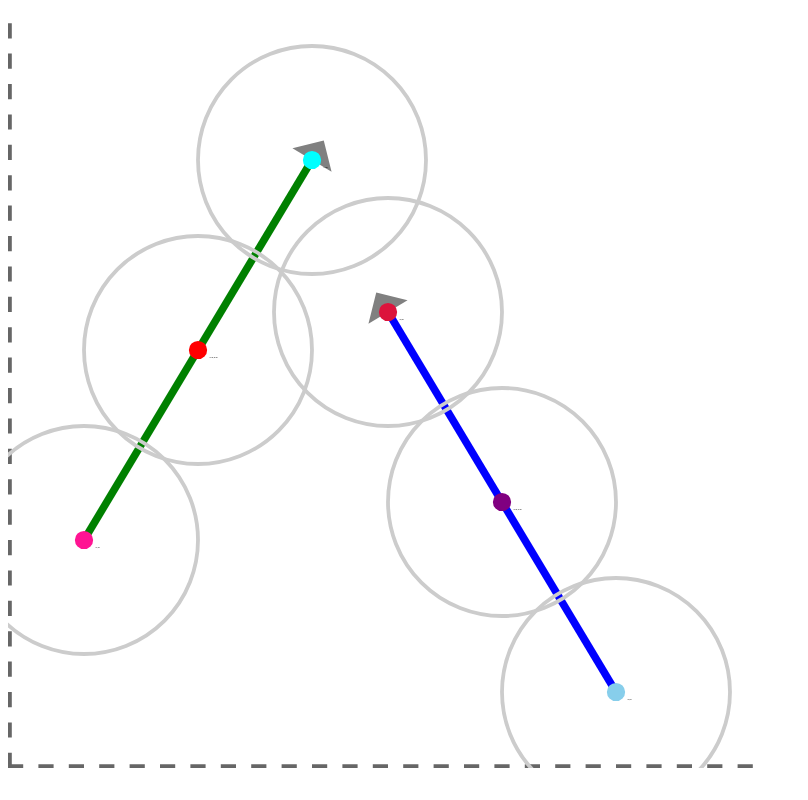
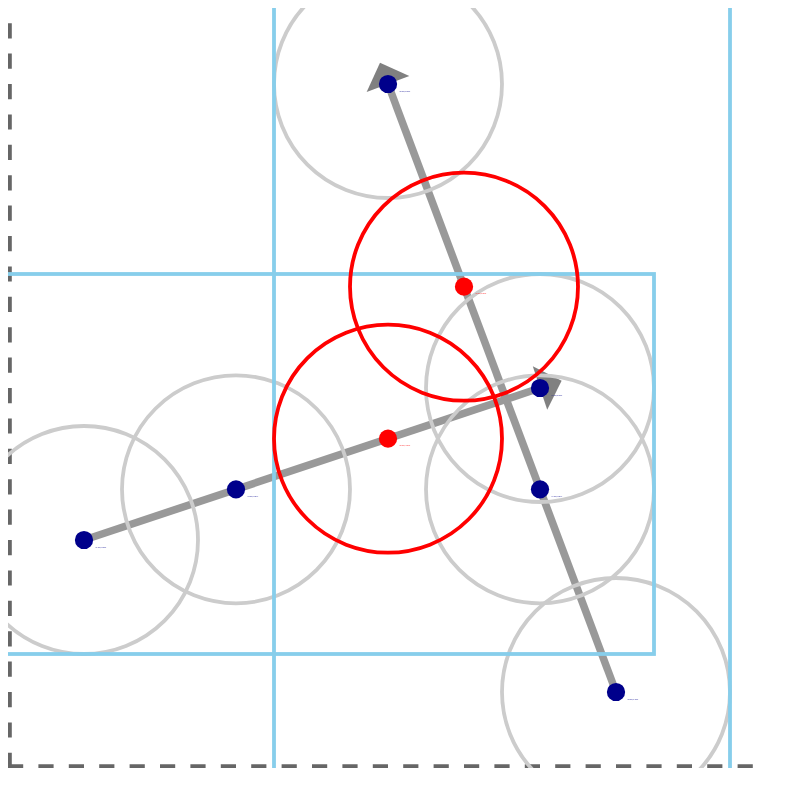
Before and after one commit to nikosandronikos/spacebattle, a plain HTML site: page prototype/collision.html in a window 1280 px wide. Shown: the whole page, without its empty margins (0-808 px from the left). Drawn offline with Linux system fonts and the light colour scheme.

Commit message:
Prototype finding collision point.

```diff
--- a/prototype/collision.html
+++ b/prototype/collision.html
@@ -7,7 +7,10 @@
 
 const segments = [];
 const points = [];
+const rects = [];
 const colours = ['green', 'blue', 'red', 'purple', 'cyan', 'crimson', 'deeppink', 'skyblue', 'indigo', 'orange'];
+
+const collisionPoints = [];
 
 const boundingRadius = 1.5;
 
@@ -53,7 +56,8 @@ function drawPoint(point, colour) {
     text.setAttribute('y', '0');
     text.setAttribute('font-size', '0.03');
     text.setAttribute('transform', `scale(1,-1) translate(${point.x+0.15},-${point.y-0.1})`);
-    text.innerHTML = `(${point.x},${point.y})`;
+    text.setAttribute('fill', colour);
+    text.innerHTML = `(${point.x.toFixed(2)},${point.y.toFixed(2)})`;
     document.querySelector('#gameobjects').appendChild(text);
 }
 
@@ -68,58 +72,71 @@ function drawBoundary(position, colour) {
     document.querySelector('#gameobjects').appendChild(circle);
 }
 
+function drawRect(rect, colour) {
+    const e = document.createElementNS('http://www.w3.org/2000/svg', 'rect');
+    e.x.baseVal.value = rect.x1;
+    e.y.baseVal.value = rect.y1;
+    e.width.baseVal.value = rect.width;
+    e.height.baseVal.value = rect.height;
+    e.setAttribute('fill', 'none');
+    e.setAttribute('stroke', colour);
+    e.setAttribute('stroke-width', '0.05');
+    document.querySelector('#gameobjects').appendChild(e);
+}
+
 function drawAll() {
     let colour = 0;
-    segments.forEach(segment => drawSegment(segment, colours[colour++ % colours.length]));
-    points.forEach(point => drawPoint(point, colours[colour++ % colours.length]));
+    segments.forEach(segment => drawSegment(segment, '#999'));
+    points.forEach(point => drawPoint(point, 'darkblue'));
     points.forEach(point => drawBoundary(point, '#CCC'));
-}
-
-function findPointOfCollision(a, b) {
-    aStart = a.startPoint();
-    aMid = a.midPoint();
-    aEnd = a.endPoint();
-    bStart = b.startPoint();
-    bMid = b.midPoint();
-    bEnd = b.endPoint();
-
-    // will need to re-order the segments so that start is always closest to start
-
-    if (aStart.distanceTo(aMid) > 1 || bStart.distanceTo(bMid) > 1) {
-        let bClosest = bStart;
-        let bFarthest = bEnd;
-        if (aEnd.distanceTo(bStart) < aEnd.distanceTo(bEnd)) {
-            console.log('closest to aEnd is bStart');
-            bClosest = bEnd;
-            bFarthest = bStart;
-        } else {
-            console.log('closest to aEnd is bEnd');
-        }
-
-        const d1 = aStart.distanceTo(bClosest);
-        console.log(`d1 = ${d1}`);
-        const d2 = aMid.distanceTo(bMid);
-        console.log(`d2 = ${d2}`);
-        const d3 = aEnd.distanceTo(bFarthest);
-        console.log(`d3 = ${d3}`);
-
-        //findPointOfCollision(new Segment(
-    }
+    rects.forEach(rect => drawRect(rect, 'skyblue'));
+    collisionPoints.forEach(point => drawPoint(point, 'red'));
+    collisionPoints.forEach(point => drawBoundary(point, 'red'));
 }
 
 window.onload = function() {
-    const a = new Segment(new Point(1,3), new Vector2d(3,5));
-    const b = new Segment(new Point(8,1), new Vector2d(-3,5));
+    const a = new Segment(new Point(1,3), new Vector2d(6,2));
+    const b = new Segment(new Point(8,1), new Vector2d(-3,8));
 
-    points.push(a.midPoint());
-    points.push(b.midPoint());
-    points.push(a.endPoint());
-    points.push(b.endPoint());
-    points.push(a.startPoint());
-    points.push(b.startPoint());
+    // Create a bounding box that encompases all possible positions that
+    // an object will occupy this update.
+    const collisionRectA =
+        new Rect(
+            a.startPoint().x + (a.startPoint().x < a.endPoint().x ? -boundingRadius : boundingRadius),
+            a.startPoint().y + (a.startPoint().y < a.endPoint().y ? -boundingRadius : boundingRadius),
+            a.endPoint().x + (a.startPoint().x < a.endPoint().x ? boundingRadius : -boundingRadius),
+            a.endPoint().y + (a.startPoint().y < a.endPoint().y ? boundingRadius : -boundingRadius)
+        );
+    rects.push(collisionRectA);
 
-    findPointOfCollision(a, b);
+    const collisionRectB =
+        new Rect(
+            b.startPoint().x + (b.startPoint().x < b.endPoint().x ? -boundingRadius : boundingRadius),
+            b.startPoint().y + (b.startPoint().y < b.endPoint().y ? -boundingRadius : boundingRadius),
+            b.endPoint().x + (b.startPoint().x < b.endPoint().x ? boundingRadius : -boundingRadius),
+            b.endPoint().y + (b.startPoint().y < b.endPoint().y ? boundingRadius : -boundingRadius)
+        );
+    rects.push(collisionRectB);
 
+    console.log(`${collisionRectA.intersects(collisionRectB) ? 'P' : 'No p'}otential collision.`);
+
+    const steps = 4;
+    const step = 1 / (steps - 1)
+    let p = 0;
+
+    for (let i = 0; i < steps; i++, p += step) {
+        const aPoint = a.vector.pointAt(p).translate(a.position);
+        const bPoint = b.vector.pointAt(p).translate(b.position);
+
+        if (aPoint.distanceTo(bPoint) < boundingRadius * 2) {
+            console.log('Collision found.');
+            collisionPoints.push(aPoint);
+            collisionPoints.push(bPoint);
+        } else {
+            points.push(aPoint);
+            points.push(bPoint);
+        }
+    }
 
     drawAll();
 }
```
